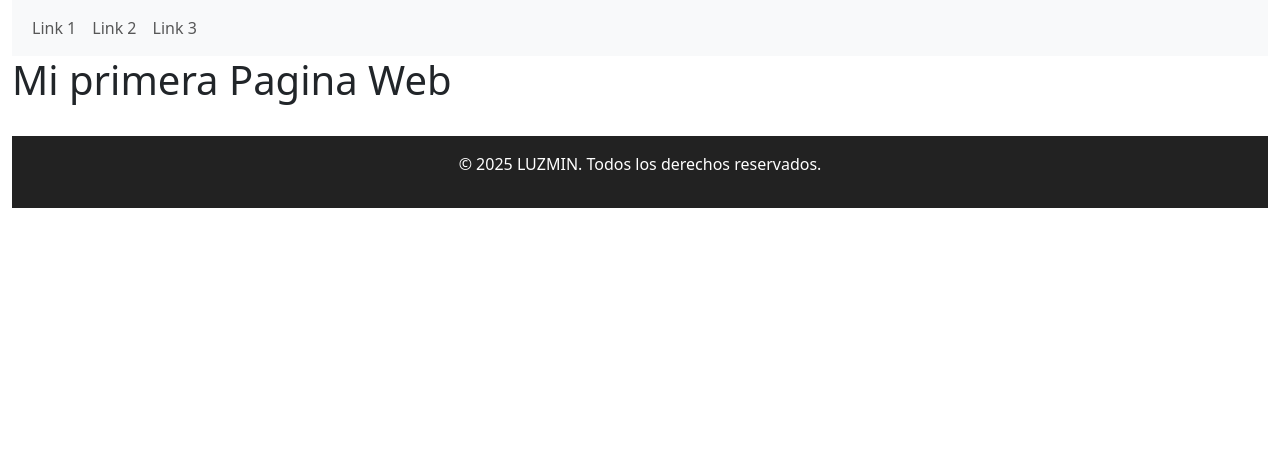
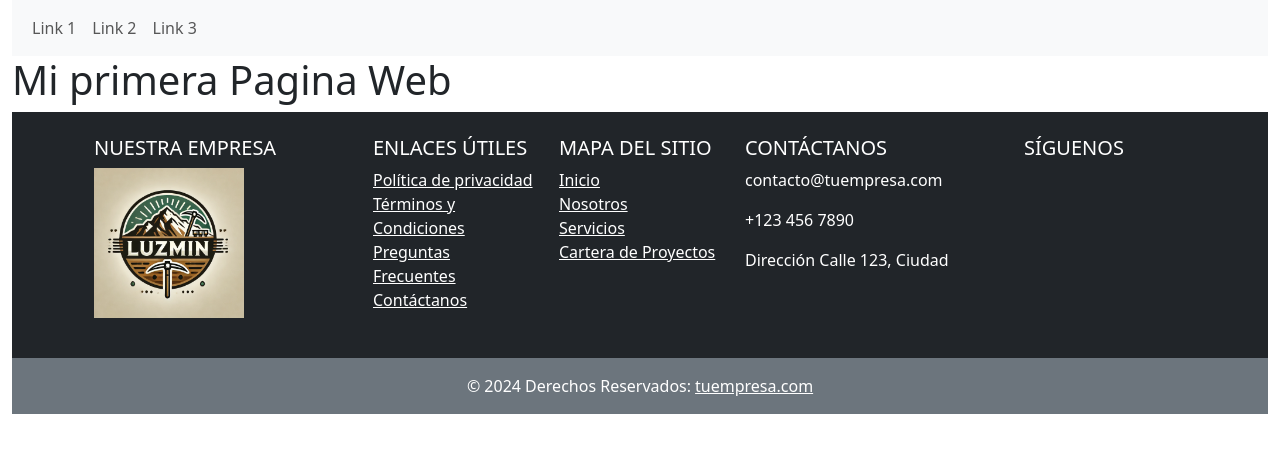
Before and after one commit to Estebanpati/Luzmin_4, a React (Vite) app in the folder frontend_luzmin_4/: page / in a window 1280 px wide. Shown: the top 452 px of the page. Built offline with nearby package versions, Linux system fonts and the light colour scheme.

Commit message:
cambio al footer

```diff
--- a/frontend_luzmin_4/package.json
+++ b/frontend_luzmin_4/package.json
@@ -11,6 +11,7 @@
   },
   "dependencies": {
     "bootstrap": "^5.3.3",
+    "bootstrap-icons": "^1.13.1",
     "react": "^19.1.0",
     "react-dom": "^19.1.0"
   },
--- a/frontend_luzmin_4/src/components/Footer.jsx
+++ b/frontend_luzmin_4/src/components/Footer.jsx
@@ -1,9 +1,100 @@
-import React from 'react';
+import React from "react";
+import logo from '../assets/imagenes-gpt/Luzmin-Logo.webp'; // Importamos el logo
 
-const Footer = () => (
-  <footer style={{ background: '#222', color: '#fff', textAlign: 'center', padding: '1rem 0', marginTop: '2rem' }}>
-    <p>© {new Date().getFullYear()} LUZMIN. Todos los derechos reservados.</p>
-  </footer>
-);
+const Footer = () => {
+  return (
+    <footer className="bg-dark text-white text-center text-lg-start mt-1">
+      <div className="container p-4">
+        <div className="row">
+          {/* Columna 1: Información de la empresa */}
+          <div className="col-lg-3 col-md-6 mb-4 mb-md-0">
+            <h5 className="text-uppercase">Nuestra Empresa</h5>
+            <img
+              src={logo}
+              alt="LUZMIN Logo"
+              className="img-fluid mb-3"
+              style={{ maxWidth: "150px" }}
+            />
+          </div>
+
+          {/* Columna 2: Links útiles */}
+          <div className="col-lg-2 col-md-6 mb-4 mb-md-0">
+            <h5 className="text-uppercase">Enlaces Útiles</h5>
+            <ul className="list-unstyled">
+              <li>
+                <a href="#" className="text-white">Política de privacidad</a>
+              </li>
+              <li>
+                <a href="#" className="text-white">Términos y Condiciones</a>
+              </li>
+              <li>
+                <a href="#" className="text-white">Preguntas Frecuentes</a>
+              </li>
+              <li>
+                <a href="#" className="text-white">Contáctanos</a>
+              </li>
+            </ul>
+          </div>
+
+          {/* Columna 3: Mapa del sitio */}
+          <div className="col-lg-2 col-md-6 mb-4 mb-md-0">
+            <h5 className="text-uppercase">Mapa del Sitio</h5>
+            <ul className="list-unstyled">
+              <li>
+                <a href="#" className="text-white">Inicio</a>
+              </li>
+              <li>
+                <a href="#" className="text-white">Nosotros</a>
+              </li>
+              <li>
+                <a href="#" className="text-white">Servicios</a>
+              </li>
+              <li>
+                <a href="#" className="text-white">Cartera de Proyectos</a>
+              </li>
+            </ul>
+          </div>
+
+          {/* Columna 4: Información de contacto */}
+          <div className="col-lg-3 col-md-6 mb-4 mb-md-0">
+            <h5 className="text-uppercase">Contáctanos</h5>
+            <p><i className="bi bi-envelope"></i> contacto@tuempresa.com</p>
+            <p><i className="bi bi-phone"></i> +123 456 7890</p>
+            <p><i className="bi bi-geo-alt"></i> Dirección Calle 123, Ciudad</p>
+          </div>
+
+          {/* Columna 5: Redes Sociales */}
+          <div className="col-lg-2 col-md-12 mb-4 mb-md-0">
+            <h5 className="text-uppercase">Síguenos</h5>
+            <div className="d-flex justify-content-center">
+              <a href="https://facebook.com" className="text-white me-3">
+                <i className="bi bi-facebook"></i>
+              </a>
+              <a href="https://twitter.com" className="text-white me-3">
+                <i className="bi bi-twitter"></i>
+              </a>
+              <a href="https://instagram.com" className="text-white me-3">
+                <i className="bi bi-instagram"></i>
+              </a>
+              <a href="https://linkedin.com" className="text-white me-3">
+                <i className="bi bi-linkedin"></i>
+              </a>
+              <a href="https://whatsapp.com" className="text-white">
+                <i className="bi bi-whatsapp"></i>
+              </a>
+            </div>
+          </div>
+        </div>
+      </div>
+
+      <div className="text-center p-3 bg-secondary">
+        © 2024 Derechos Reservados:
+        <a className="text-white ms-1" href="https://tuempresa.com/">
+          tuempresa.com
+        </a>
+      </div>
+    </footer>
+  );
+};
 
 export default Footer;
```
Also changed, not shown: 1 other file (tests, documents, lock files or other folders).
